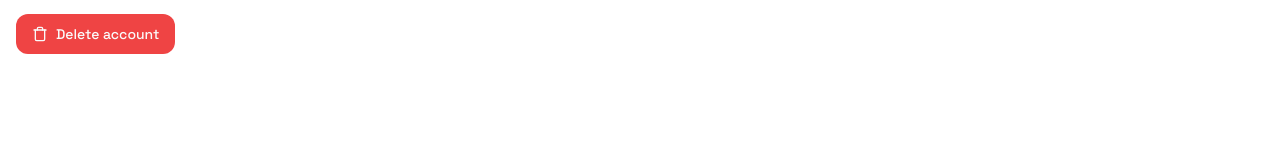
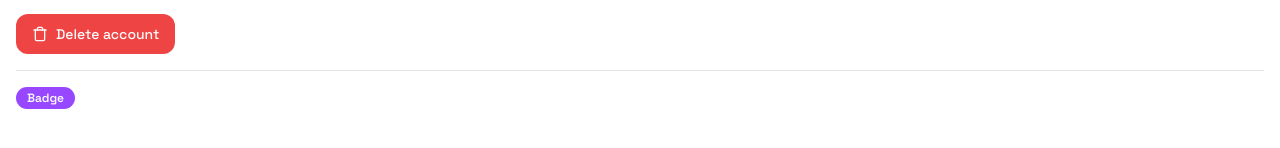
Before and after one commit to decode-school/design-system, a React (Vite) app: page / in a window 1280 px wide. Shown: the part 280-428 px from the top of the page. Built offline with nearby package versions, Linux system fonts and the light colour scheme.

Commit message:
feat: add Badge component and its Storybook stories

```diff
--- a/src/main.tsx
+++ b/src/main.tsx
@@ -8,6 +8,7 @@
 import { AlertDialog, AlertDialogAction, AlertDialogCancel, AlertDialogContent, AlertDialogDescription, AlertDialogFooter, AlertDialogHeader, AlertDialogTitle, AlertDialogTrigger } from './package/ui/components/ui/alert-dialog'
 import { Trash } from 'lucide-react'
 import { Avatar, AvatarFallback, AvatarImage } from './package/ui/components/ui/avatar'
+import { Badge } from './package/ui/components/ui/badge'
 
 
 
@@ -60,7 +61,8 @@
               </AlertDialogFooter>
             </AlertDialogContent>
           </AlertDialog>
-
+          <hr />
+          <Badge variant="default">Badge</Badge>
 
         </div>
       </main>
--- /dev/null
+++ b/src/package/ui/components/ui/badge.tsx
@@ -0,0 +1,36 @@
+import * as React from "react"
+import { cva, type VariantProps } from "class-variance-authority"
+
+import { cn } from "@/package/ui/lib/utils"
+
+const badgeVariants = cva(
+  "inline-flex items-center rounded-full border px-2.5 py-0.5 text-xs font-semibold transition-colors focus:outline-none focus:ring-2 focus:ring-ring focus:ring-offset-2",
+  {
+    variants: {
+      variant: {
+        default:
+          "border-transparent bg-primary text-primary-foreground hover:bg-primary/80",
+        secondary:
+          "border-transparent bg-secondary text-secondary-foreground hover:bg-secondary/80",
+        destructive:
+          "border-transparent bg-destructive text-destructive-foreground hover:bg-destructive/80",
+        outline: "text-foreground",
+      },
+    },
+    defaultVariants: {
+      variant: "default",
+    },
+  }
+)
+
+export interface BadgeProps
+  extends React.HTMLAttributes<HTMLDivElement>,
+    VariantProps<typeof badgeVariants> {}
+
+function Badge({ className, variant, ...props }: BadgeProps) {
+  return (
+    <div className={cn(badgeVariants({ variant }), className)} {...props} />
+  )
+}
+
+export { Badge, badgeVariants }
```
Also changed, not shown: 2 other files (tests, documents, lock files or other folders).
